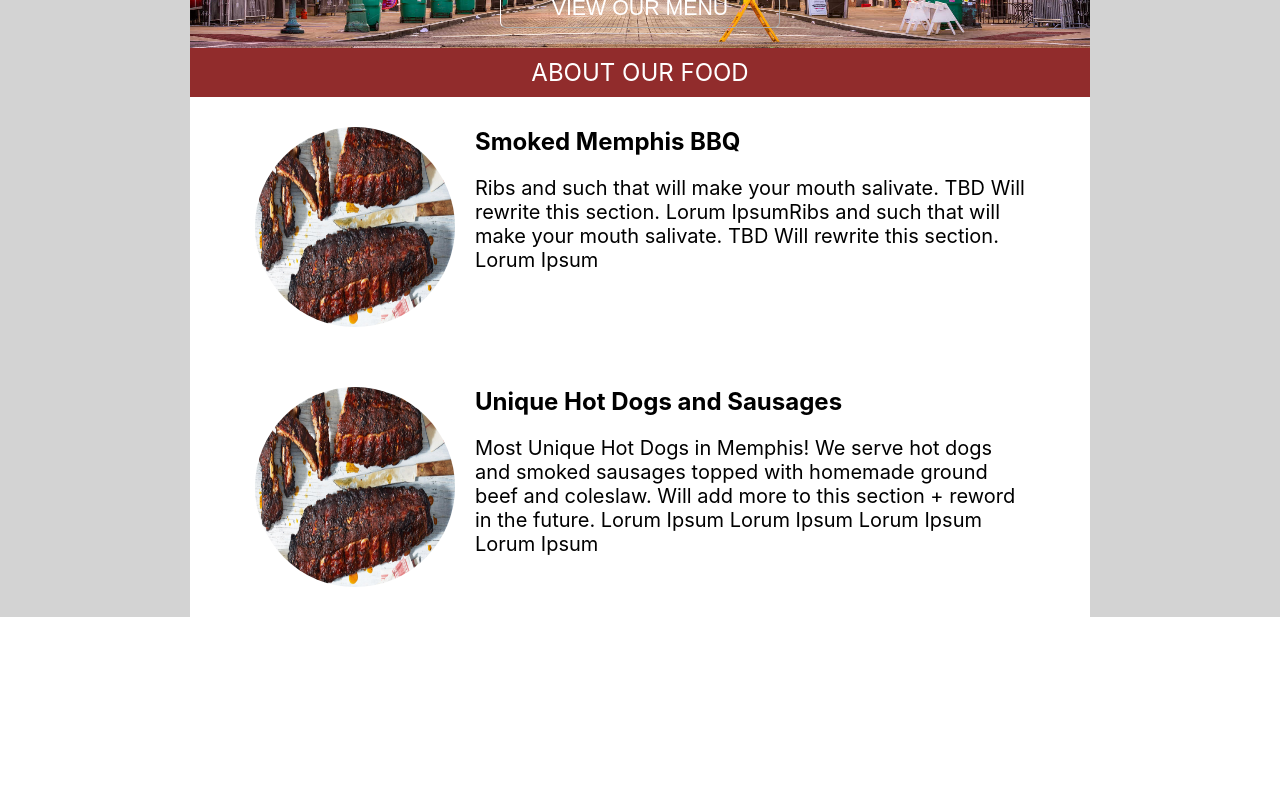
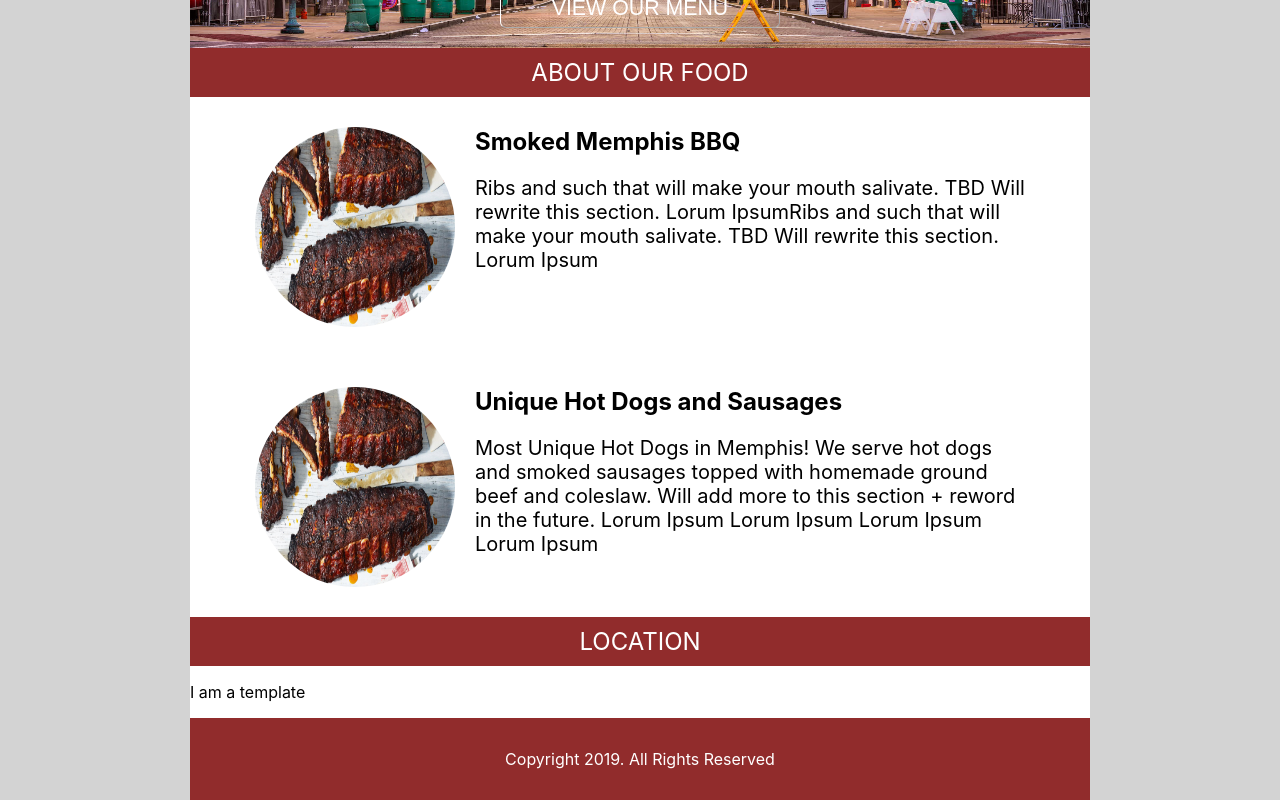
Before and after one commit to ashwinmahesh/JordanFoods, a React (Create React App) app: page / in a window 1280 px wide. Shown: the part 422-1222 px from the top of the page. Before the commit the page ends 1039 px from the top, so only its background shows below. Built offline with nearby package versions, Linux system fonts and the light colour scheme; a web font is replaced by a local one.

Commit message:
Added footer

```diff
--- a/src/App.js
+++ b/src/App.js
@@ -2,7 +2,8 @@ import React from 'react';
 import logo from './logo.svg';
 import './App.css';
 import Homepage from './homepage/homepage';
-import Header from './header/header'
+import Header from './header/header';
+import Footer from './header/footer';
 
 function App() {
   return (
@@ -10,6 +11,7 @@ function App() {
       <div className='wrapper'>
         <Header/>
         <Homepage/>
+        <Footer/>
         {/* <header className="App-header">
           <img src={logo} className="App-logo" alt="logo" />
           <p>
--- /dev/null
+++ b/src/header/footer.js
@@ -0,0 +1,27 @@
+import React from 'react';
+import { makeStyles } from '@material-ui/core/styles';
+
+const useStyles = makeStyles(theme => ({
+  mainDiv: {
+    backgroundColor: "rgb(145, 44, 44)",
+    paddingTop: '15px',
+    paddingBottom: '15px'
+  },
+  mainText: {
+    fontSize: '12pt',
+    color: 'white',
+    textAlign: 'center'
+  }
+}));
+
+function Footer() {
+  const styles = useStyles();
+
+  return(
+    <div className={styles.mainDiv}>
+      <p className={styles.mainText}>Copyright 2019. All Rights Reserved</p>
+    </div>
+  )
+}
+
+export default Footer;
--- /dev/null
+++ b/src/homepage/Location.js
@@ -0,0 +1,18 @@
+import React from 'react';
+import { makeStyles } from '@material-ui/core/styles';
+
+const useStyles = makeStyles(theme => ({
+
+}));
+
+function Location() {
+  const styles = useStyles();
+
+  return(
+    <div>
+      <p>I am a template</p>
+    </div>
+  )
+}
+
+export default Location;
--- a/src/homepage/homepage.js
+++ b/src/homepage/homepage.js
@@ -2,6 +2,7 @@ import React from 'react';
 import { makeStyles } from '@material-ui/core/styles';
 import MainImage from './mainImage';
 import AboutFood from './AboutFood';
+import Location from './Location';
 
 
 const useStyles = makeStyles(theme => ({
@@ -29,6 +30,10 @@ function Homepage() {
         <p className={styles.sectionText}>ABOUT OUR FOOD</p>
       </div>
       <AboutFood/>
+      <div className={styles.section}>
+        <p className={styles.sectionText}>LOCATION</p>
+      </div>
+      <Location/>
     </div>
   )
 }
```
